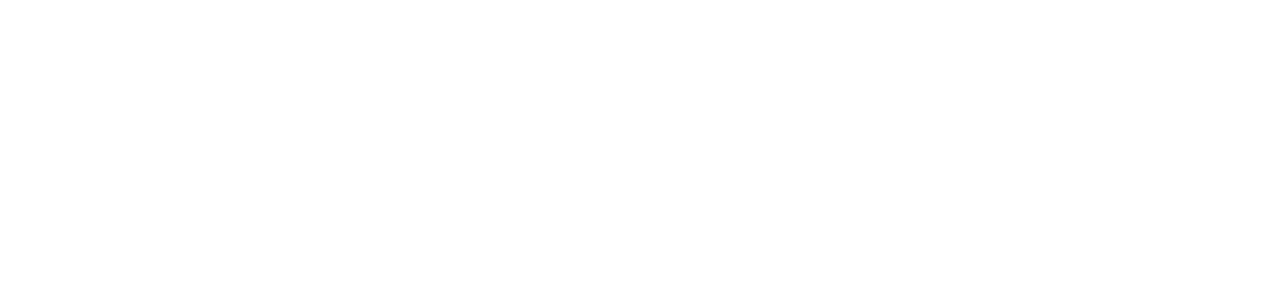
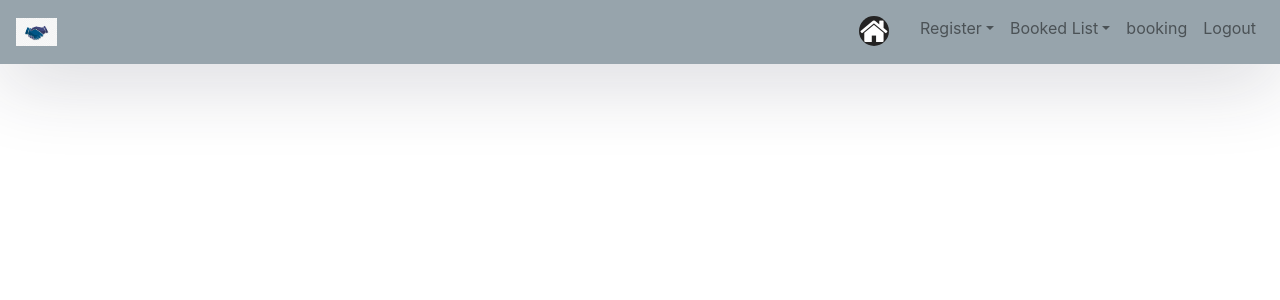
Before and after one commit to binoipr/BankConsortium, a React (Create React App) app in the folder client/: page /new in a window 1280 px wide. Shown: the top 300 px of the page. Built offline with nearby package versions, Linux system fonts and the light colour scheme.

Commit message:
f comp booking

```diff
--- a/client/src/App.js
+++ b/client/src/App.js
@@ -11,6 +11,7 @@ import AppNavbar from "./components/AppNavbar";
 import CompanyRegister from "./components/CompanyRegister";
 import Login from "./components/Login";
 import Home from "./components/Home";
+import Booking from "./components/Newbooking";
 
 function App() {
   return (
@@ -21,6 +22,7 @@ function App() {
           <Route path="/login" component={Login} />
           <Route path="/home" component={Home} />
           <Route path="/company" component={CompanyRegister} />
+          <Route path="/new" component={Booking} />
         </Switch>
       </Router>
     </div>
--- a/client/src/components/AppNavbar.js
+++ b/client/src/components/AppNavbar.js
@@ -69,7 +69,7 @@ class AppNavbar extends Component {
               </UncontrolledDropdown>
 
               <NavItem>
-                <NavLink href="/logout">Easy</NavLink>
+                <NavLink href="/new">booking</NavLink>
               </NavItem>
               <NavItem>
                 <NavLink href="/logout">Logout</NavLink>
--- /dev/null
+++ b/client/src/components/Newbooking.js
@@ -0,0 +1,21 @@
+import React, { Component } from "react";
+import AppNavbar from "./AppNavbar";
+
+class Booking extends Component {
+  state = {
+    Booking: [
+      {
+        name: "",
+      },
+    ],
+  };
+  render() {
+    return (
+      <div>
+        <AppNavbar />
+      </div>
+    );
+  }
+}
+
+export default Booking;
```
